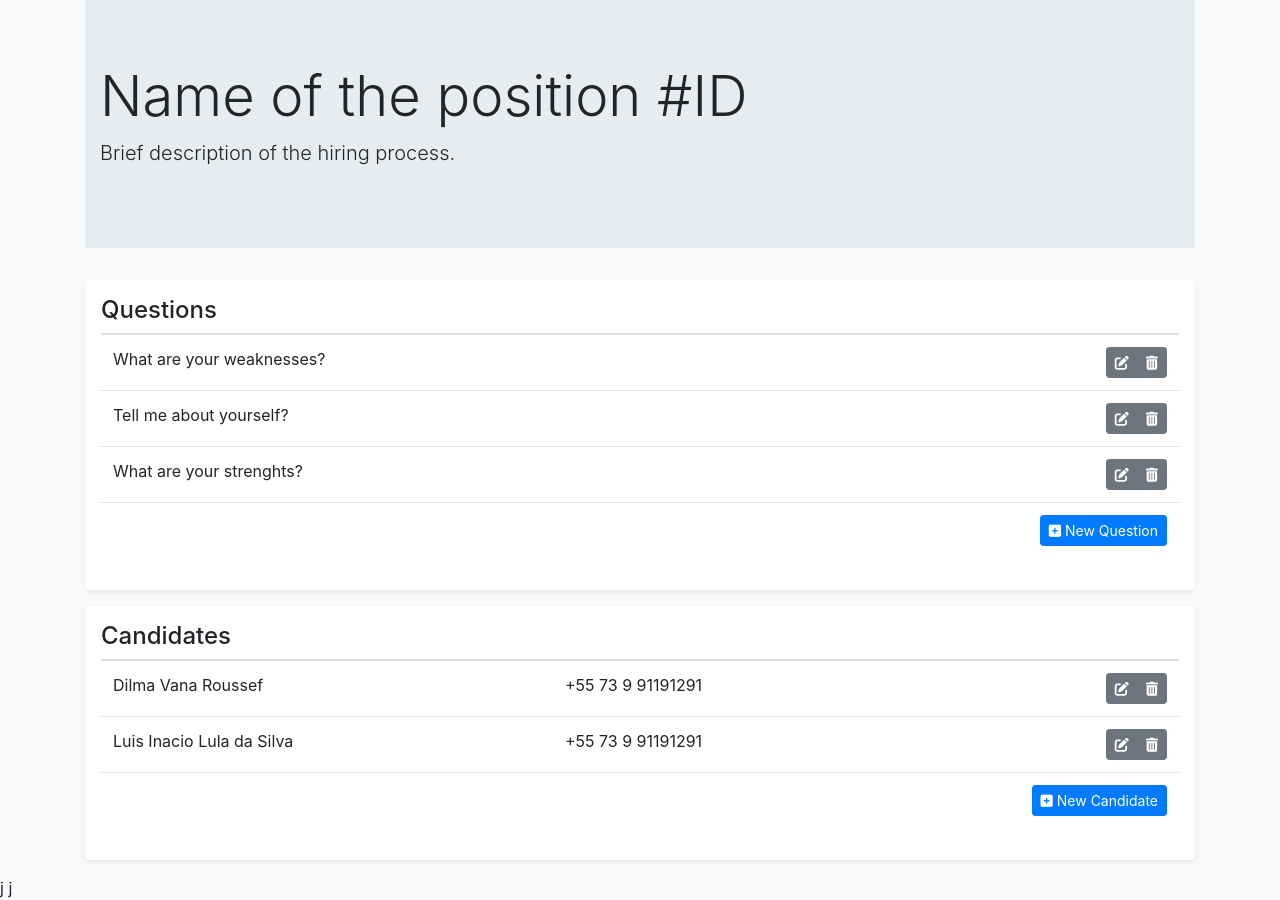
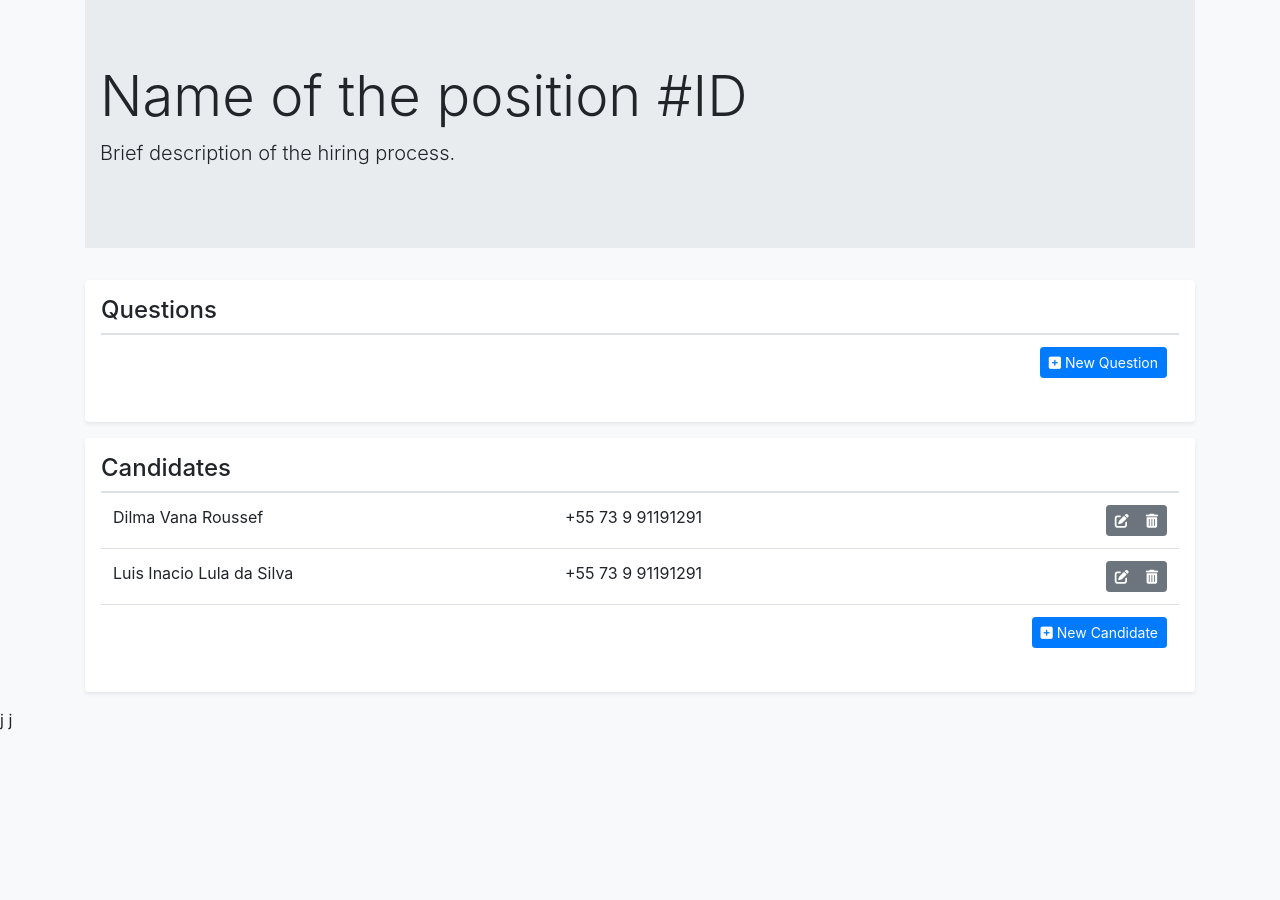
Before and after one commit to gcgbarbosa/hackaz, a Flask app: page /manage_process in a window 1280 px wide. Shown: the part 108-1008 px from the top of the page. After the commit the page ends 838 px from the top, so only its background shows below. Run offline with Flask 2, Linux system fonts and the light colour scheme; some libraries are stand-ins or nearby versions.

Commit message:
added for atribute in flask to populate the table

```diff
--- a/templates/manage_process.html
+++ b/templates/manage_process.html
@@ -71,6 +71,7 @@
         <h4 class="border-bottom border-gray pb-2 mb-0">Questions</h6>
         <table class="table">
           <tbody>
+            {% for question in questions %}
             <tr>
               <td class="w-75">What are your weaknesses?</td>
               <td class="w-25">
@@ -81,26 +82,7 @@
               </td>
               </td>
             </tr>
-            <tr>
-              <td class="w-75">Tell me about yourself?</td>
-              <td class="w-25">
-                <div class="btn-group float-right" role="group" aria-label="actions">
-                  <button type="button" class="btn btn-secondary btn-sm"><i class="fas fa-edit"></i></button>
-                  <button type="button" class="btn btn-secondary btn-sm"><i class="fas fa-trash-alt"></i></button>
-                </div>
-              </td>
-              </td>
-            </tr>
-            <tr>
-              <td class="w-75">What are your strenghts?</td>
-              <td class="w-25">
-                <div class="btn-group float-right" role="group" aria-label="actions">
-                  <button type="button" class="btn btn-secondary btn-sm"><i class="fas fa-edit"></i></button>
-                  <button type="button" class="btn btn-secondary btn-sm"><i class="fas fa-trash-alt"></i></button>
-                </div>
-              </td>
-              </td>
-            </tr>
+            {% endfor %}
             <tr>
               <td class="w-75"></td>
               <td class="w-25">
```
